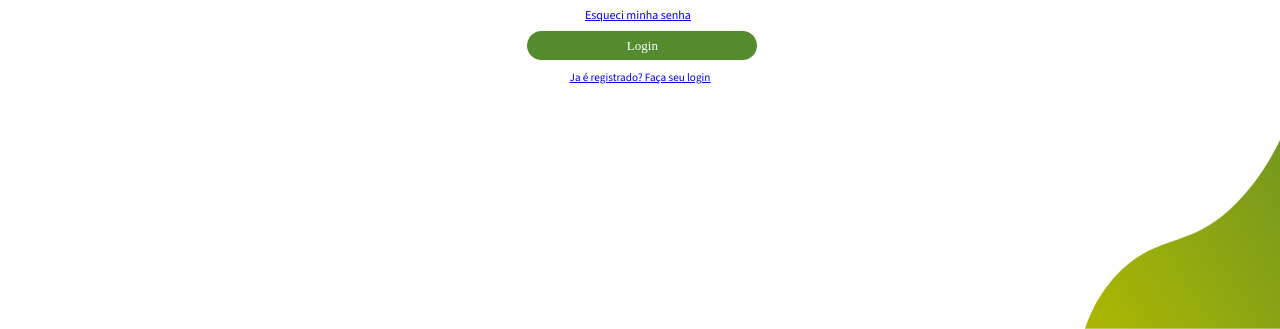
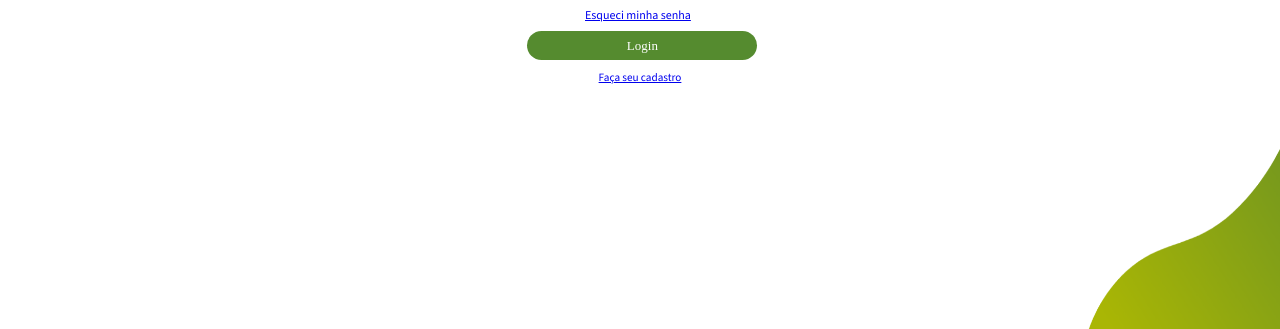
Before and after one commit to leonardojcpg/loomi-frontend-challenge, a React (Vite) app: page / in a window 1280 px wide. Shown: the part 471-800 px from the top of the page. Built offline with nearby package versions, Linux system fonts and the light colour scheme.

Commit message:
refactor: Adjusting routes to redirect user to login page after sign up

```diff
--- a/src/Components/CornerPage/styles.js
+++ b/src/Components/CornerPage/styles.js
@@ -13,7 +13,7 @@ export const CornerLeft = styled.div`
 `;
 
 export const CornerRight = styled.div`
-    margin: -0.3rem;
+    margin: -0.5rem;
     position: fixed;
     bottom: 0;
     right: 0;
--- a/src/Components/Form/RegisterForm/registerForm.jsx
+++ b/src/Components/Form/RegisterForm/registerForm.jsx
@@ -8,6 +8,7 @@ import { Button } from "../../Button/index.jsx";
 import "react-toastify/dist/ReactToastify.css";
 import { Api } from "../../../Service/index.jsx";
 import { toast } from "react-toastify";
+import {useNavigate} from "react-router-dom"
 
 export const RegisterForm = ({
   labelText,
@@ -24,10 +25,13 @@ export const RegisterForm = ({
     resolver: yupResolver(schema)
   })
 
+  const navigate = useNavigate()
+
   const handleSignUp = async (data) => {
     try {
       const response = await Api.post("/users", data)
       toast.success("User registered: ", response.data)
+      navigate("/")
     } catch (error){
       toast.error("Error registering user: ", error)
     }
--- a/src/Components/UserForm/styles.js
+++ b/src/Components/UserForm/styles.js
@@ -64,6 +64,9 @@ export const UserFormBackgroundContainer = styled.div`
     .alreadyRegistered{
         margin-top: -5rem;
         font-size: 0.7rem;
+        color: inherit;
+        font-family: "Roboto";
+
     }
 `;
 
--- a/src/Pages/Home/index.jsx
+++ b/src/Pages/Home/index.jsx
@@ -24,7 +24,7 @@ export const Home = () => {
           labelPasswordText="Senha"
         />
         <div className="alreadyRegistered">
-          <a href="/">Ja é registrado? Faça seu login</a>
+          <a href="/register">Faça seu cadastro</a>
         </div>
       </UserFormBackgroundContainer>
     </>
--- a/src/Routes/protectedRoute.jsx
+++ b/src/Routes/protectedRoute.jsx
@@ -3,10 +3,10 @@ import { useAuth } from '../AuthProvider/UseAuth';
 import PropTypes from 'prop-types';
 
 const ProtectedRoute = ({ path, element }) => {
-    const { token } = useAuth(); // Substitua por como você obtém o token do contexto de autenticação
+    const { token } = useAuth();
 
     if (!token) {
-        return <Navigate to="/login" replace />;
+        return <Navigate to="/" replace />;
     }
 
     return <Route path={path} element={element} />;
```
